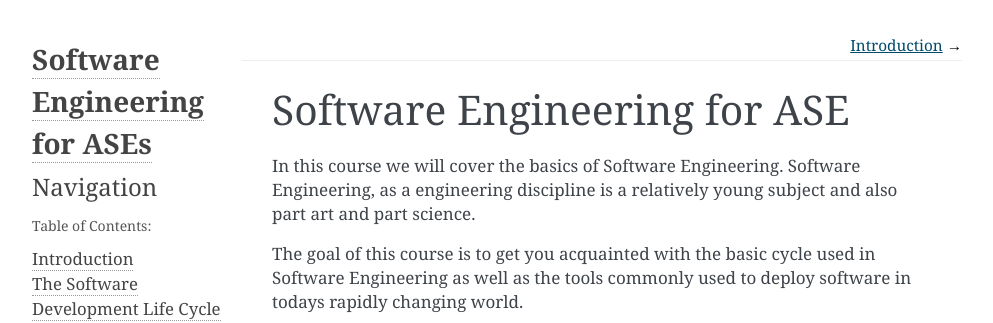
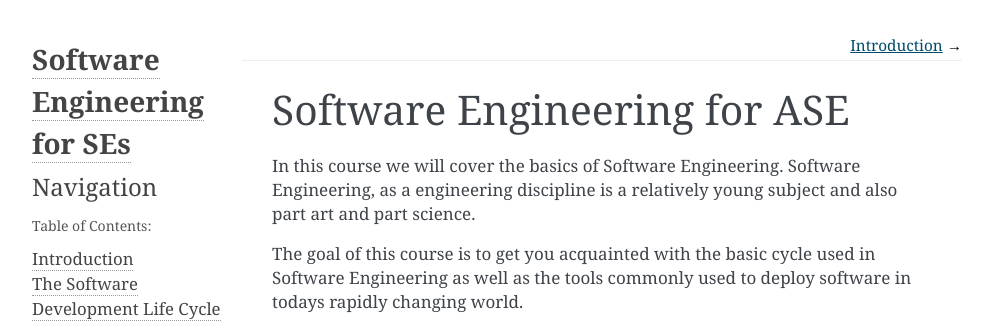
Before and after one commit to sQu4rks/software-engineering-for-ases, a Sphinx documentation site: the page built from source/index.rst, in a window 1280 px wide. Shown: the top 323 px of the page, without its empty margins (148-1141 px from the left). Built offline with Sphinx 7.4.7, drawn with Linux system fonts in a browser that asks for light colours.

Commit message:
changed name

```diff
--- a/source/conf.py
+++ b/source/conf.py
@@ -17,7 +17,7 @@
 
 # -- Project information -----------------------------------------------------
 
-project = 'Software Engineering for ASEs'
+project = 'Software Engineering for SEs'
 copyright = '2020, Marcel Neidinger'
 author = 'Marcel Neidinger'
 
```
